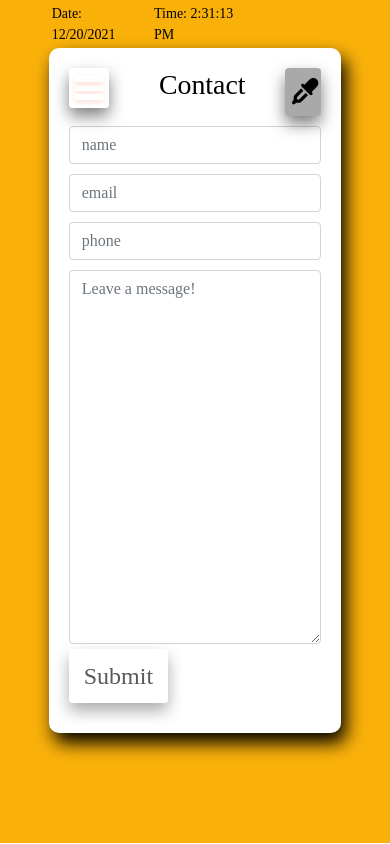
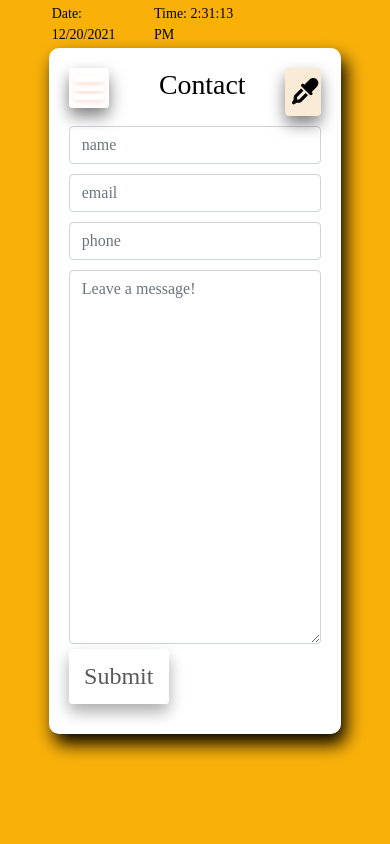
Before and after one commit to raseward14/Responsive-Portfolio, a React (Create React App) app in the folder client/: page /contact in a window 390 px wide. In both pictures the pointer is over the button 303 px from the left and 91 px from the top of the page. Built offline with nearby package versions, Linux system fonts and the light colour scheme; a web font is replaced by a local one.

Commit message:
added a height and width to submit button so only text increases in size on hover, added hover color to ink menu matching submit button and hamburger menu

```diff
--- a/client/src/components/Ink/style.css
+++ b/client/src/components/Ink/style.css
@@ -15,7 +15,8 @@
 }
 /* Dropdown button on hover & focus */
 .dropbtn:hover {
-    background-color: darkgray;
+    background-color: antiquewhite;
+    pointer-events: auto;
 }
 
 /* The container <div> - needed to position the dropdown content */
--- a/client/src/pages/style.css
+++ b/client/src/pages/style.css
@@ -50,6 +50,8 @@ form {
 
 #Button {
     margin: 5px auto;
+    height: 55px;
+    width: 100px;
     border-radius: 50%;
     font-size: 24px;
     /* text-align: center; */
```
